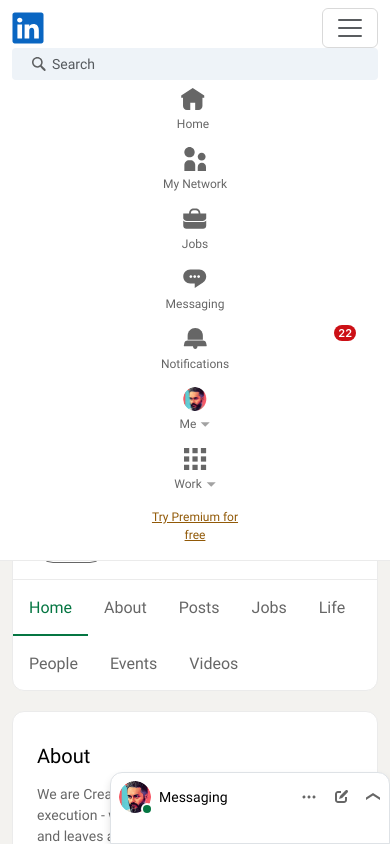
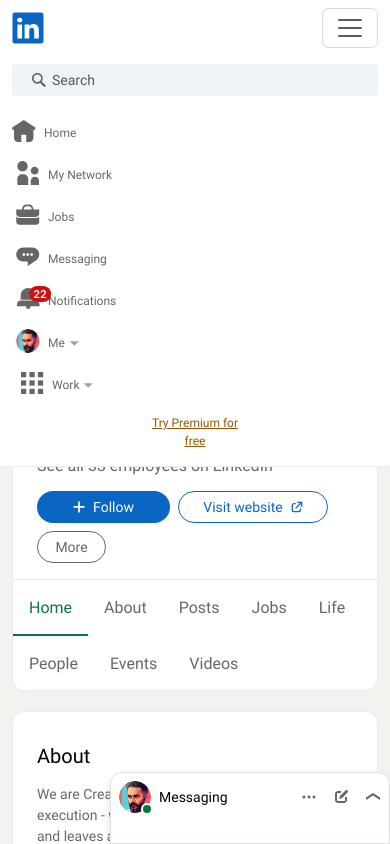
Before and after one commit to aleksi-svaridze/linkedin, a React (Create React App) app: page / in a window 390 px wide. Both pictures are taken after a click on the button "Toggle navigation". Shown: the top 844 px of the page. Built offline with nearby package versions, Linux system fonts and the light colour scheme.

Commit message:
Added span tag for right positioning bagde element

```diff
--- a/src/components/Navbar.js
+++ b/src/components/Navbar.js
@@ -22,44 +22,46 @@
                 </button>
 
                 <div className="collapse navbar-collapse justify-content-between" id="navbarNav">
-                    <form className='position-relative'>
+                    <form className='position-relative py-3 py-lg-0'>
                         <input type="text" placeholder='search' className='h-32 form-control border-0 bg-gray-100 rounded-6 py-2 pe-20 ps-40 fs-7 text-gray' />
                         <img src={SearchIcon} alt="" className='w-14 h-15 position-absolute top-50 translate-middle-y start-20' />
                     </form>
                     <ul className="navbar-nav">
                         <li className="nav-item">
-                            <a className="me-1 fs-8 py-14 nav-link d-flex flex-column align-items-center text-capitalize" href="/">
+                            <a className="me-1 fs-8 py-14 nav-link  d-flex column-gap-2 flex-lg-column align-items-center text-capitalize" href="/">
                                 <img src={HomeIcon} alt="" className='w-24 h-24 mb-1' />
                                 <span className='opacity-60'>Home</span>
                             </a>
                         </li>
                         <li className="nav-item">
-                            <a className="mx-1 fs-8 py-14 nav-link d-flex flex-column align-items-center text-capitalize" href="/">
+                            <a className="mx-1 fs-8 py-14 nav-link d-flex column-gap-2 flex-lg-column align-items-center text-capitalize" href="/">
                                 <img src={NetworkIcon} alt="" className='w-24 h-24 mb-1' />
                                 <span className='opacity-60'>my network</span>
                             </a>
                         </li>
                         <li className="nav-item">
-                            <a className="mx-1 fs-8 py-14 nav-link d-flex flex-column align-items-center text-capitalize" href="/">
+                            <a className="mx-1 fs-8 py-14 nav-link d-flex column-gap-2 flex-lg-column align-items-center text-capitalize" href="/">
                                 <img src={JobsIcon} alt="" className='w-24 h-24 mb-1' />
                                 <span className='opacity-60'>jobs</span>
                             </a>
                         </li>
                         <li className="nav-item">
-                            <a className="mx-1 fs-8 py-14 nav-link d-flex flex-column align-items-center text-capitalize" href="/">
+                            <a className="mx-1 fs-8 py-14 nav-link d-flex column-gap-2 flex-lg-column align-items-center text-capitalize" href="/">
                                 <img src={MessageIcon} alt="" className='w-24 h-24 mb-1' />
                                 <span className='opacity-60'>messaging</span>
                             </a>
                         </li>
                         <li className="nav-item">
-                            <a className="mx-1 fs-8 py-14 nav-link d-flex flex-column align-items-center text-capitalize position-relative" href="/">
-                                <img src={NotificationsIcon} alt="" className='w-24 h-24 mb-1' />
+                            <a className="mx-1 fs-8 py-14 nav-link d-inline-flex column-gap-2 flex-lg-column align-items-center text-capitalize" href="/">
+                                <span className='position-relative'>
+                                    <img src={NotificationsIcon} alt="" className='w-24 h-24 mb-1' />
+                                    <span class="position-absolute top-25 start-100 translate-middle badge bg-red text-white rounded-pill font-inter fs-9 align-middle fw-semibold py-8 px-1">22</span>
+                                </span>
                                 <span className='opacity-60'>notifications</span>
-                                <span class="position-absolute top-5 end-18 badge bg-red text-white rounded-pill font-inter fs-9 align-middle fw-semibold py-8 px-1">22</span>
                             </a>
                         </li>
                         <li className="nav-item">
-                            <a className="mx-1 fs-8 py-14 nav-link d-flex flex-column align-items-center text-capitalize" href="/">
+                            <a className="mx-1 fs-8 py-14 nav-link d-flex column-gap-2 flex-lg-column align-items-center text-capitalize" href="/">
                                 <img src={UserProfileIcon} alt="" className='w-24 h-24 mb-1 rounded-circle' />
                                 <span className='opacity-60'>
                                     me
@@ -69,7 +71,7 @@
                         </li>
                         <li className='bg-gray-300 ms-3 me-2' style={{width: '1px'}}></li>
                         <li className="nav-item">
-                            <a className="mx-2 fs-8 py-14 nav-link d-flex flex-column align-items-center text-capitalize" href="/">
+                            <a className="mx-2 fs-8 py-14 nav-link d-flex column-gap-2 flex-lg-column align-items-center text-capitalize" href="/">
                                 <img src={WorkIcon} alt="" className='w-24 h-24 mb-1' />
                                 <span className='opacity-60'>
                                     work
--- a/src/styles/css/main.css
+++ b/src/styles/css/main.css
@@ -507,6 +507,10 @@
   left: 24px;
 }
 
+.top-25 {
+  top: 25%;
+}
+
 .background-position-center {
   background-position: center;
 }
--- a/src/styles/scss/partials/utilities/_position.scss
+++ b/src/styles/scss/partials/utilities/_position.scss
@@ -25,3 +25,6 @@
 .start-24 {
     left: 24px;
 }
+.top-25 {
+    top: 25%;
+}
```
Also changed, not shown: 2 other files (tests, documents, lock files or other folders).
